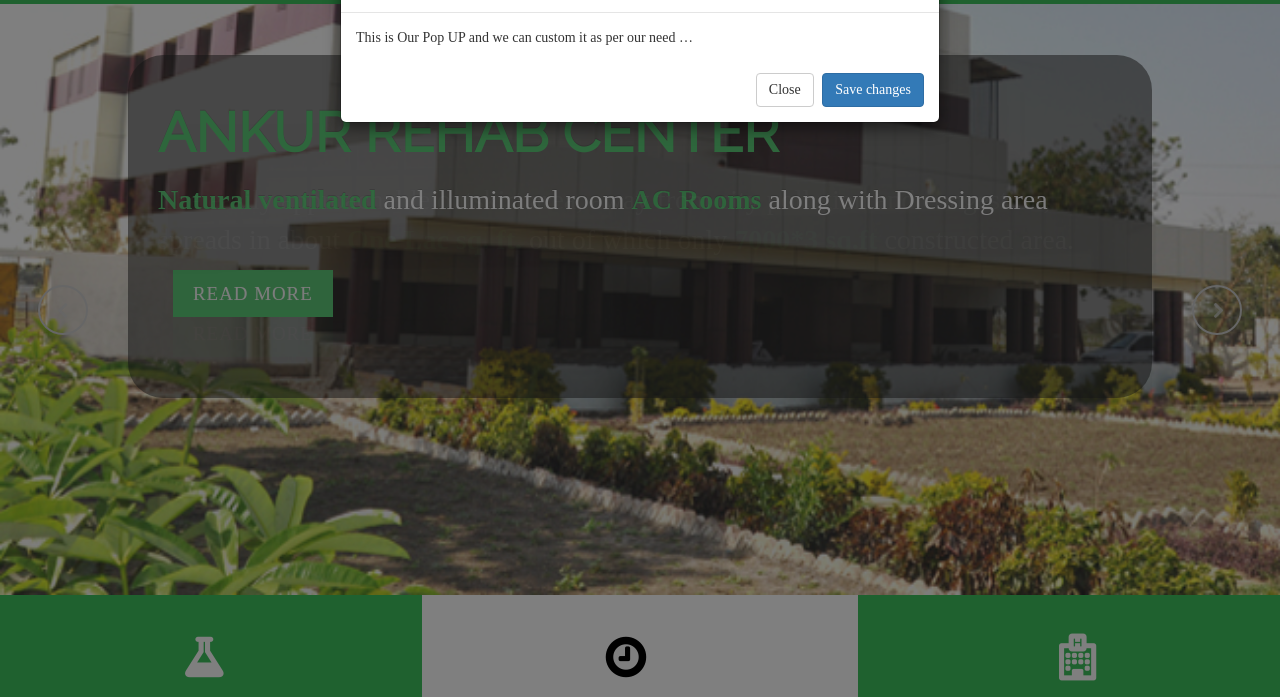
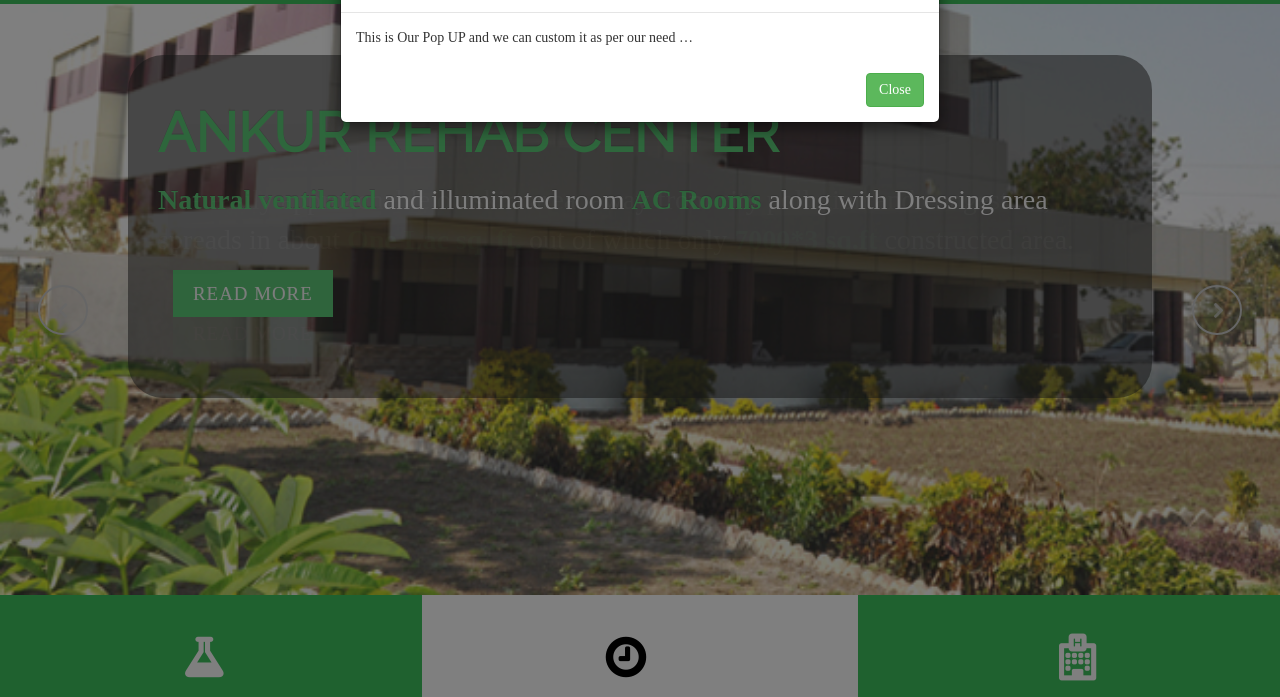
Before and after one commit to SpaceMonkeyX/Projectr_Rehab, a plain HTML site: page index.html in a window 1280 px wide. Shown: the part 75-772 px from the top of the page. Drawn offline with Linux system fonts and the light colour scheme; a web font is replaced by a local one.

Commit message:
pop up
remove save button from popup

```diff
--- a/index.html
+++ b/index.html
@@ -1037,8 +1037,8 @@ Even after giving best available medicines why results are not measurable? Does
                   <p>This is Our Pop UP and we can custom it as per our need &hellip;</p>
                 </div>
                 <div class="modal-footer">
-                  <button type="button" class="btn btn-default" data-dismiss="modal">Close</button>
-                  <button type="button" class="btn btn-primary">Save changes</button>
+                  <button type="button" class="btn btn-success" data-dismiss="modal">Close</button>
+                  <!-- <button type="button" class="btn btn-primary">Save changes</button> -->
                 </div>
               </div><!-- /.modal-content -->
             </div><!-- /.modal-dialog -->
@@ -1069,7 +1069,7 @@ Even after giving best available medicines why results are not measurable? Does
      $(document).ready(function()
       {
           setTimeout(function(){$('#message_update').modal('show'); }, 5000);
-                });
+      });
      </script>
   </body>
 
```
